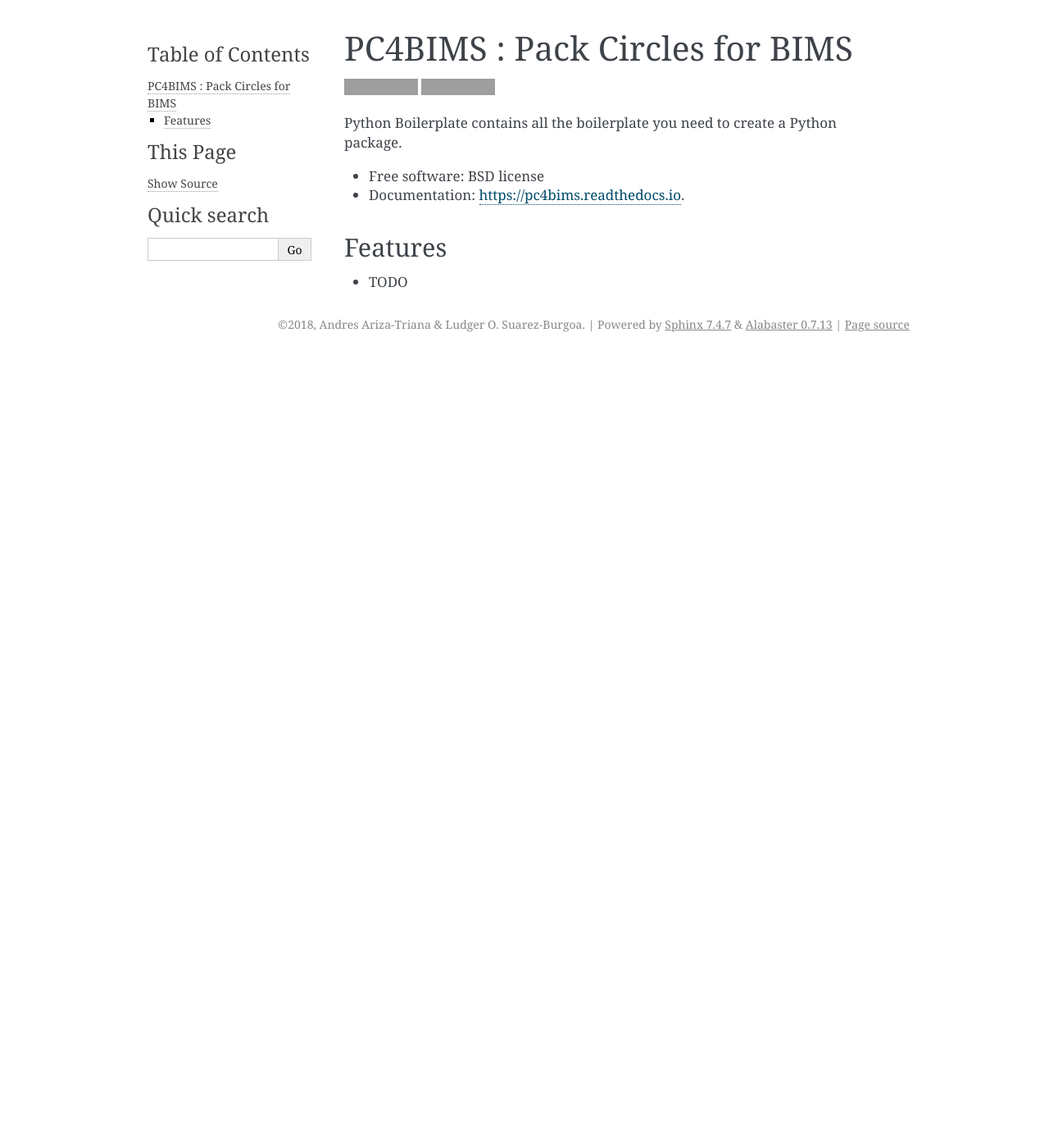
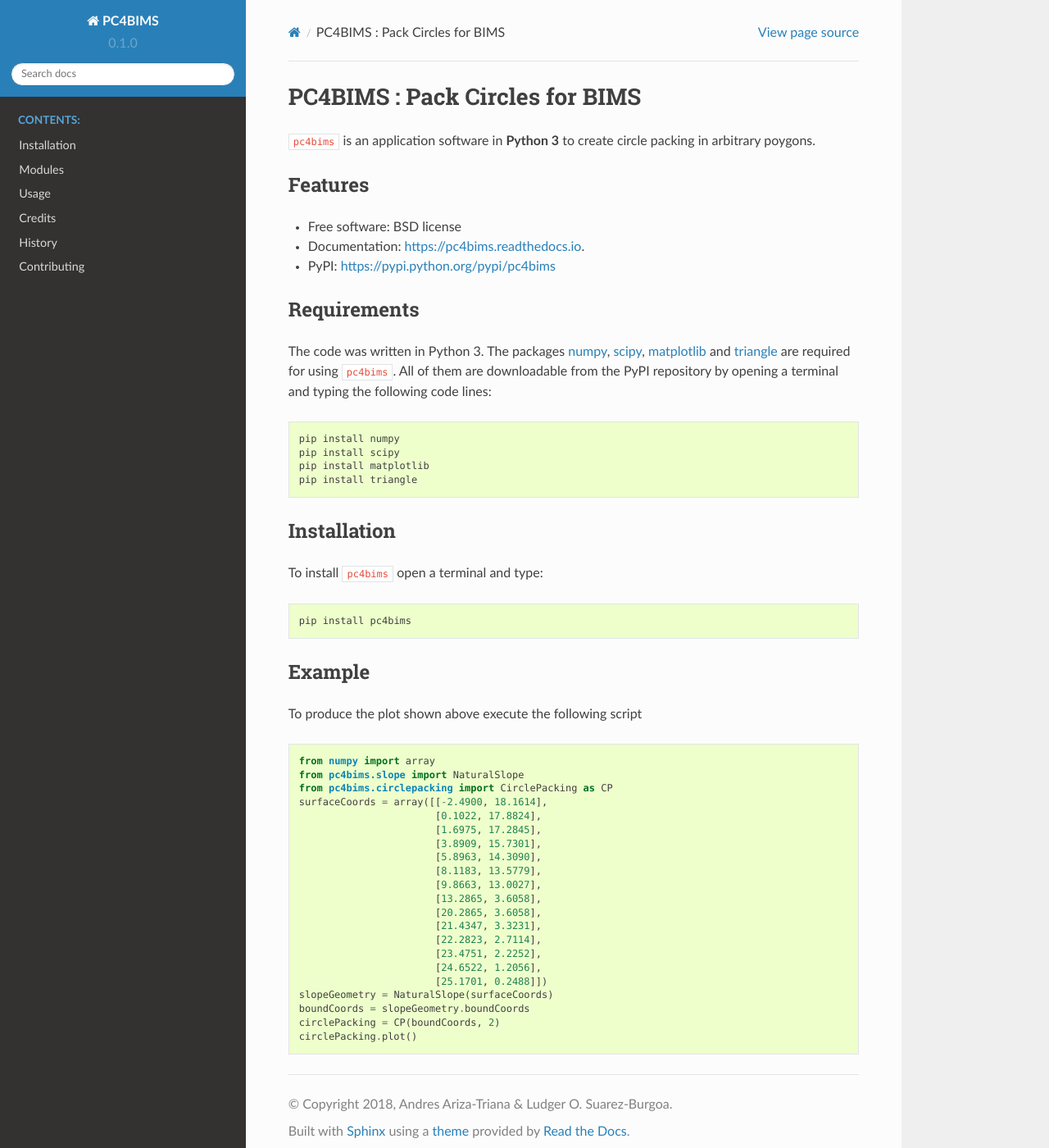
Before and after one commit to aarizat/pc4bims, a Sphinx documentation site: the page built from docs/readme.rst, in a window 1280 px wide and 1400 px high. Shown: the whole window at 82% size. Built offline with Sphinx 7.4.7 and the Read the Docs theme 2.0.0, drawn with Linux system fonts in a browser that asks for light colours; pages that are not in the unit, such as notebooks, are missing from menus; grey boxes are pictures that could not be loaded.

Commit message:
Editing doc of the package

```diff
--- a/README.rst
+++ b/README.rst
@@ -5,27 +5,87 @@ PC4BIMS : Pack Circles for BIMS
 .. |made-with-python| image:: https://img.shields.io/badge/Made%20with-Python-brightgreen.svg?style=flat-square
    :target: https://www.python.org/
 
-.. image:: https://img.shields.io/pypi/v/pc4bims.svg
-        :target: https://pypi.python.org/pypi/pc4bims
+.. |PyPI| image:: https://img.shields.io/pypi/v/pc4bims.svg
+   :target: https://pypi.python.org/pypi/pc4bims
 
 .. |License| image:: https://img.shields.io/badge/License-BSD%202--Clause-brightgreen.svg?style=flat-square
    :target: https://github.com/aarizat/FiguresInRTD/blob/master/LICENS
 
-.. image:: https://readthedocs.org/projects/pc4bims/badge/?version=latest
-        :target: https://pc4bims.readthedocs.io/en/latest/?badge=latest
-        :alt: Documentation Status
+.. |docs| image:: https://readthedocs.org/projects/pc4bims/badge/?version=latest
+   :target: https://pc4bims.readthedocs.io/en/latest/?badge=latest
+
+.. |orcid| image:: https://img.shields.io/badge/id-0000--0003--0619--8735-brightgreen.svg?style=flat-square
+   :target: https://orcid.org/0000-0003-0619-8735
+
+``pc4bims`` is an application software in **Python 3** to create circle packing
+in arbitrary poygons.
 
 
 
-
-Python Boilerplate contains all the boilerplate you need to create a Python package.
-
-
-* Free software: BSD license
-* Documentation: https://pc4bims.readthedocs.io.
 
 
 Features
 --------
 
-* TODO
+* Free software: BSD license
+* Documentation: https://pc4bims.readthedocs.io.
+* PyPI: https://pypi.python.org/pypi/pc4bims
+
+Requirements
+------------
+
+The code was written in Python 3. The packages `numpy <http://www.numpy.org/>`_,
+`scipy <https://www.scipy.org/>`_, `matplotlib <https://matplotlib.org/>`_
+and `triangle <http://dzhelil.info/triangle/index.html#>`_ are
+required for using ``pc4bims``. All of them are
+downloadable from the PyPI repository by opening a terminal and typing the
+following code lines:
+
+
+::
+
+    pip install numpy
+    pip install scipy
+    pip install matplotlib
+    pip install triangle
+
+
+Installation
+------------
+
+
+To install ``pc4bims`` open a terminal and type:
+
+::
+
+    pip install pc4bims
+
+
+Example
+-------
+
+To produce the plot shown above execute the following script
+
+::
+
+    from numpy import array
+    from pc4bims.slope import NaturalSlope
+    from pc4bims.circlepacking import CirclePacking as CP
+    surfaceCoords = array([[-2.4900, 18.1614],
+                           [0.1022, 17.8824],
+                           [1.6975, 17.2845],
+                           [3.8909, 15.7301],
+                           [5.8963, 14.3090],
+                           [8.1183, 13.5779],
+                           [9.8663, 13.0027],
+                           [13.2865, 3.6058],
+                           [20.2865, 3.6058],
+                           [21.4347, 3.3231],
+                           [22.2823, 2.7114],
+                           [23.4751, 2.2252],
+                           [24.6522, 1.2056],
+                           [25.1701, 0.2488]])
+    slopeGeometry = NaturalSlope(surfaceCoords)
+    boundCoords = slopeGeometry.boundCoords
+    circlePacking = CP(boundCoords, 2)
+    circlePacking.plot()
--- a/docs/conf.py
+++ b/docs/conf.py
@@ -25,6 +25,9 @@ sys.path.insert(0, os.path.abspath('../pc4bims'))
 import pc4bims
 
 # -- General configuration ---------------------------------------------
+
+# For not sorting alphabetically
+autodoc_member_order = 'bysource'
 
 # If your documentation needs a minimal Sphinx version, state it here.
 #
@@ -91,7 +94,7 @@ todo_include_todos = False
 # The theme to use for HTML and HTML Help pages.  See the documentation for
 # a list of builtin themes.
 #
-html_theme = 'alabaster'
+html_theme = 'sphinx_rtd_theme'
 
 # Theme options are theme-specific and customize the look and feel of a
 # theme further.  For a list of options available for each theme, see the
```
Also changed, not shown: 1 other file.
